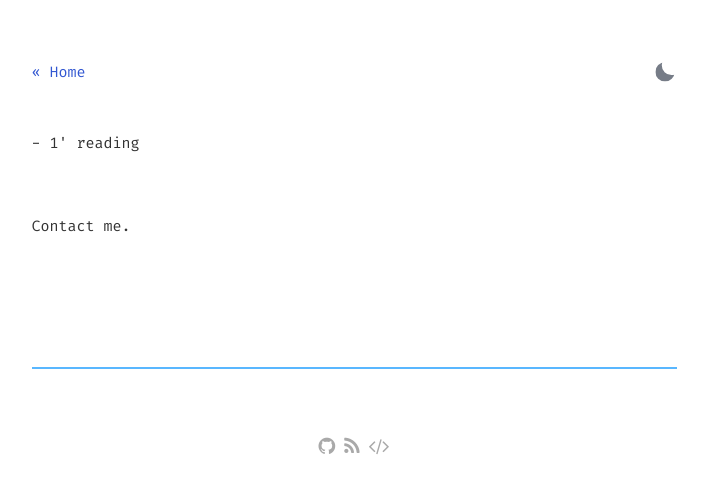
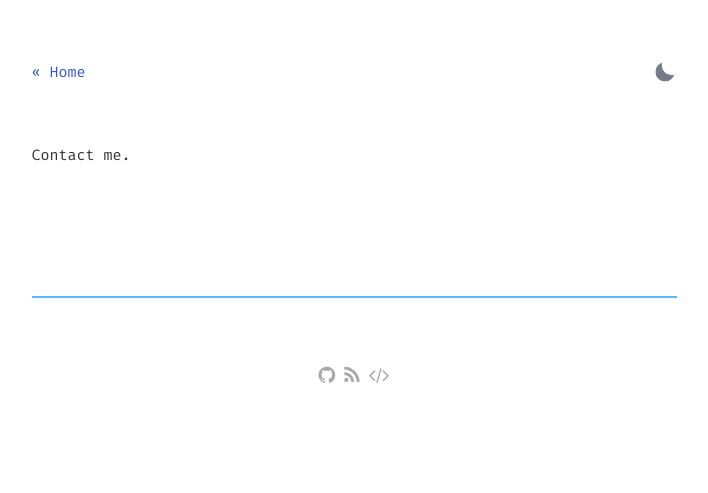
Before and after one commit to ghgus217/ghgus217.github.io, a Jekyll site: the page built from about.md, in a window 1280 px wide. Shown: the top 493 px of the page, without its empty margins (286-994 px from the left). Built offline with Jekyll 4.4.1, drawn with Linux system fonts in a browser that asks for light colours.

Commit message:
change about layout type3

```diff
--- /dev/null
+++ b/_layouts/about2.html
@@ -0,0 +1,36 @@
+---
+layout: default
+---
+
+
+<section class="post">
+   <div class="flex-row-between">
+    <a href="https://ghgus217.github.io/">« Home</a>
+    <button title="Change theme" id="theme-toggle" onclick="modeSwitcher()">
+      <div></div>
+    </button>
+  </div>
+  <h1 class="title">{{ page.title }}</h1>
+  <span class="meta">
+    {% for tag in page.tags %}
+    <a href="{{ site.baseurl }}/tag/{{tag}}">{{tag}}</a>{% unless forloop.last %}, {% endunless %}{% endfor %}</span>
+  {{ content }}
+</section>
+
+<section>
+
+  <nav class="post-nav">
+    {% if page.previous %}
+    <a class="post-nav-item post-nav-prev" href="{{ page.previous | relative_url }}">
+      <div class="nav-arrow">Previous</div>
+      <span class="post-title">{{ page.previous.title }}</span>
+    </a>
+    {% endif %} {% if page.next %}
+    <a class="post-nav-item post-nav-next" href="{{ page.next | relative_url }}">
+      <div class="nav-arrow">Next</div>
+      <span class="post-title">{{ page.next.title }}</span>
+    </a>
+    {% endif %}
+
+  </nav>
+</section>
```
Also changed, not shown: about.md (+1 -1 lines).
